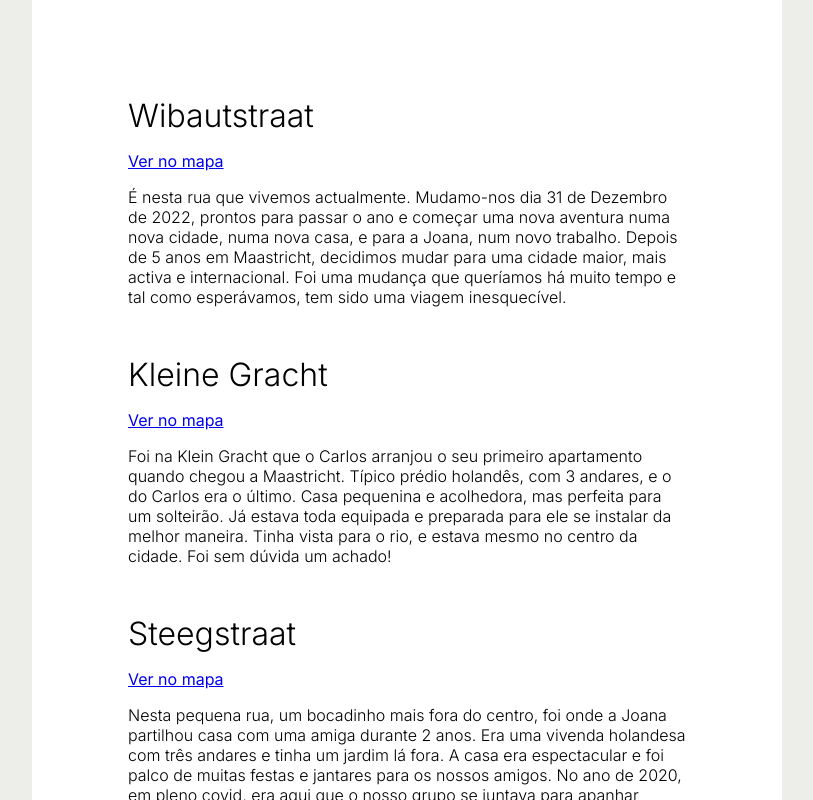
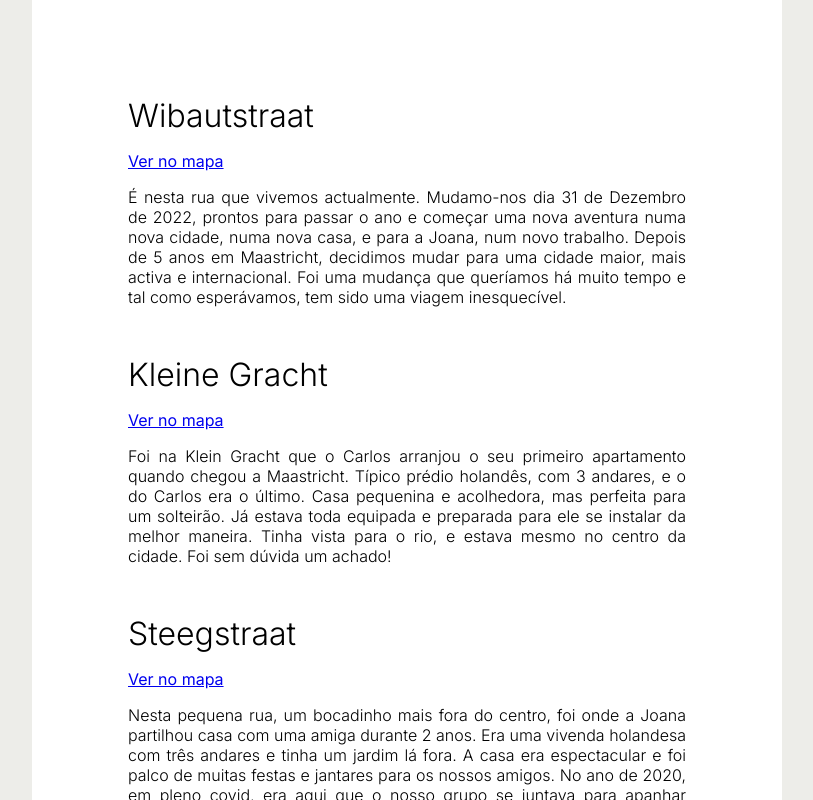
Before and after one commit to caploura/streetinfo, a Next.js app: page / in a window 1280 px wide. Shown: the top 800 px of the page, without its empty margins (233-1046 px from the left). Built offline with nearby package versions, Linux system fonts and the light colour scheme.

Commit message:
aligned texts

```diff
--- a/src/app/page.js
+++ b/src/app/page.js
@@ -9,7 +9,7 @@ const streetDiv = ({
   return <div className={styles.streetDiv}>
     <h1>{ title }</h1>
     <a href={mapsLink} className={styles.mapsLink}>Ver no mapa</a>
-    <p>{ text }</p>
+    <p className={styles.streetText}>{ text }</p>
   </div>
 }
 
--- a/src/app/page.module.css
+++ b/src/app/page.module.css
@@ -17,6 +17,10 @@
   padding-bottom: 1rem;
 }
 
+.streetText {
+  text-align: justify;
+}
+
 /* Mobile */
 @media (max-width: 750px) {
 
```
